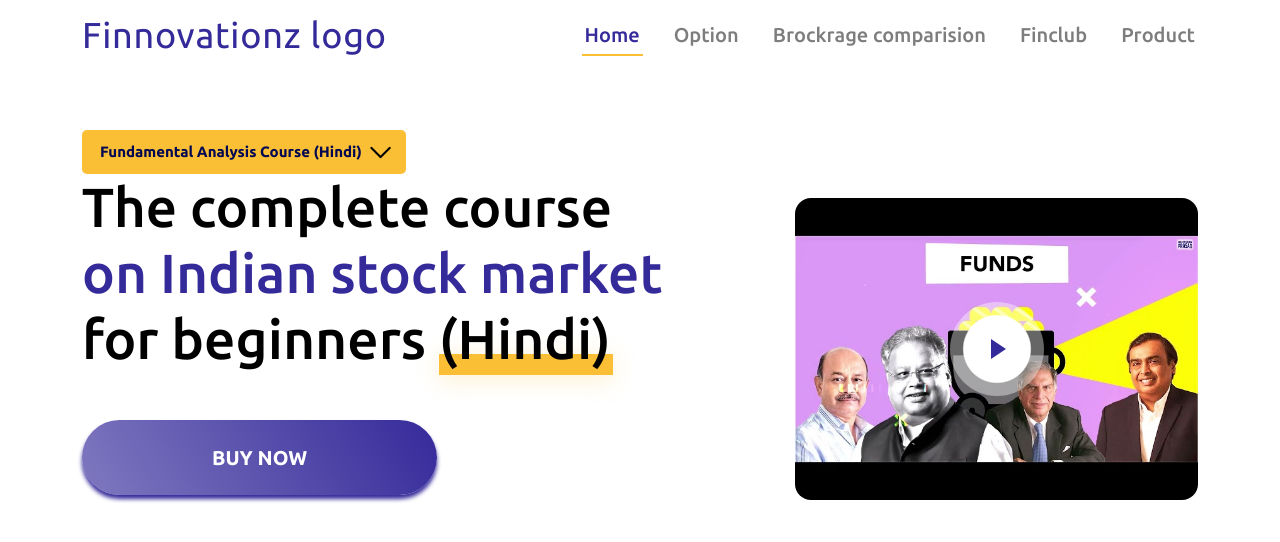
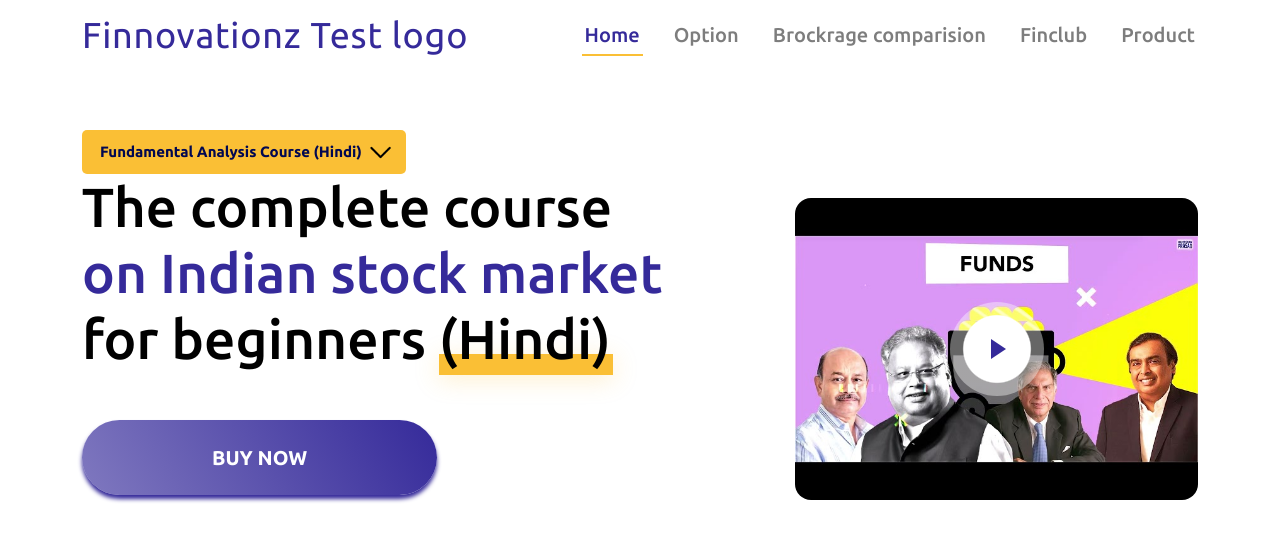
Before and after one commit to mohini3493/Finnovationz, a plain HTML site: page index.html in a window 1280 px wide. Shown: the top 542 px of the page. Drawn offline with Linux system fonts and the light colour scheme.

Commit message:
Update index.html again

```diff
--- a/index.html
+++ b/index.html
@@ -33,7 +33,7 @@
       <a href="index.html" class="logo d-flex align-items-center">
         <!-- Uncomment the line below if you also wish to use an image logo -->
         <!-- <img src="assets/img/logo.png" alt=""> -->
-        <h1>Finnovationz logo</h1>
+        <h1>Finnovationz Test logo</h1>
       </a>
       <nav id="navbar" class="navbar">
         <ul>
```
